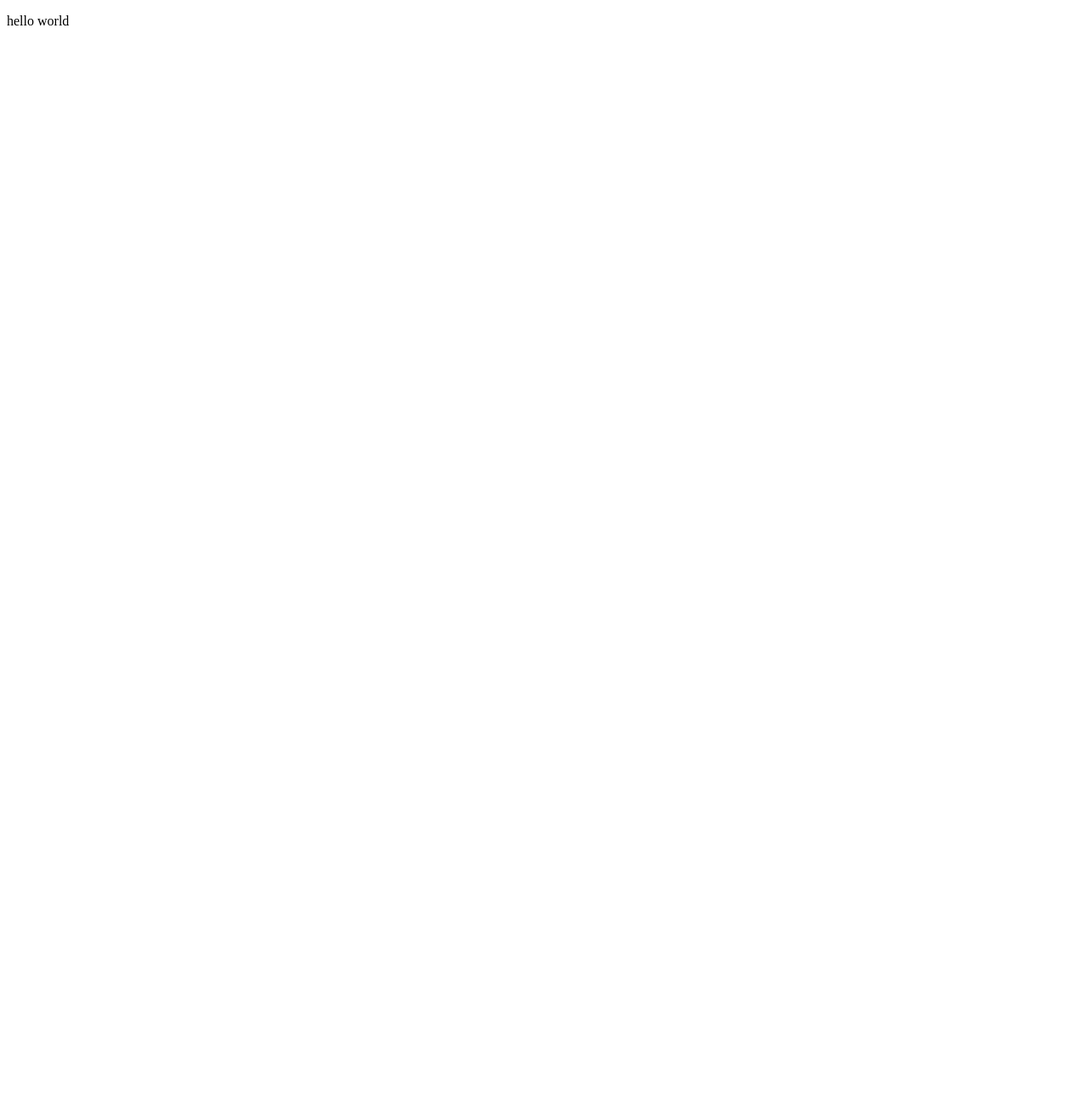
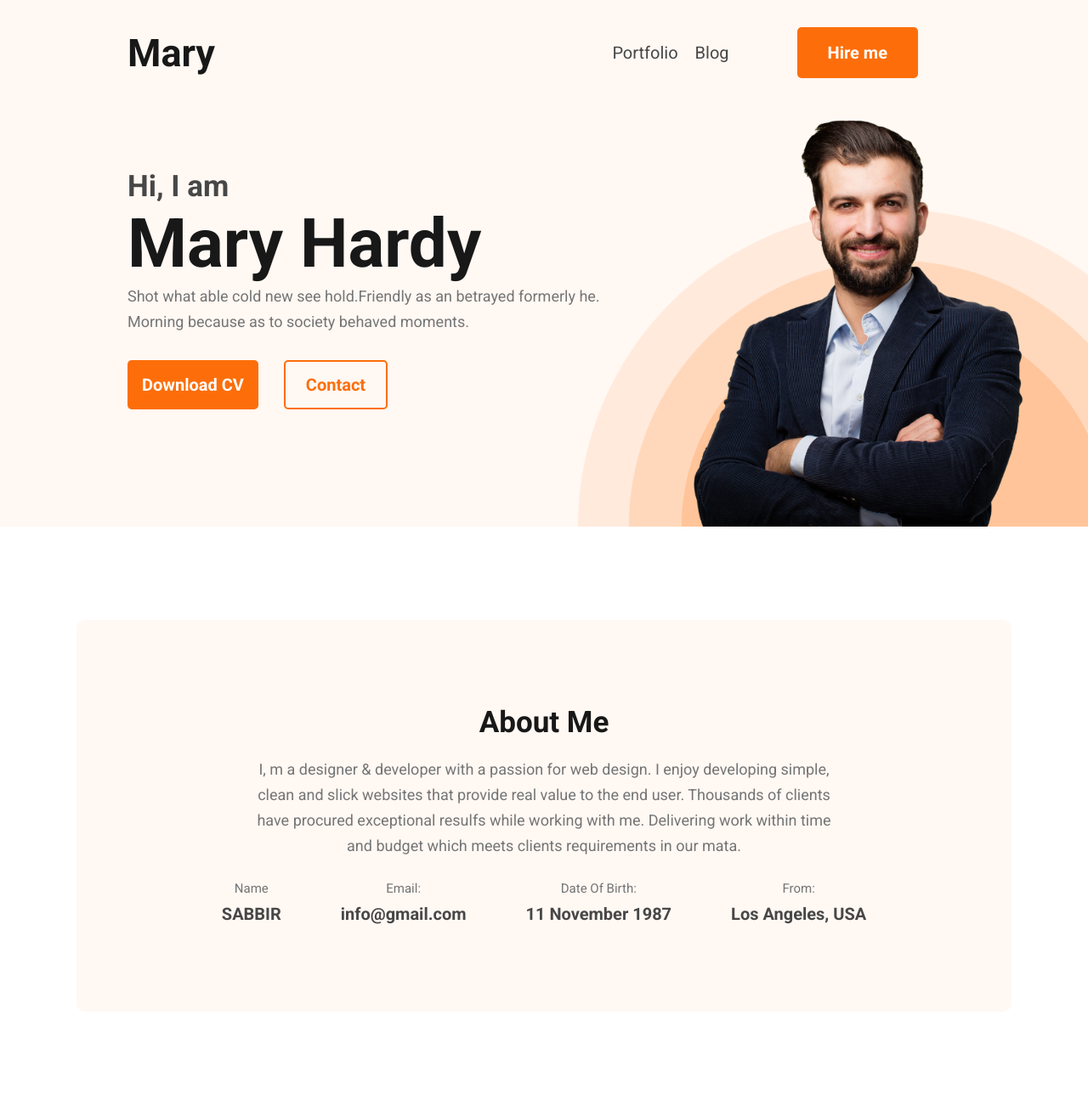
Before and after one commit to sabbirahamedsiam101/Portfolio-for-sabbir, a plain HTML site: page index.html in a window 1280 px wide. Shown: the whole page at 85% size. Before the commit the page ends 800 px from the top, so only its background shows below. Drawn offline with Linux system fonts and the light colour scheme.

Commit message:
add home page and about sectin

```diff
--- a/index.html
+++ b/index.html
@@ -3,10 +3,75 @@
 <head>
     <meta charset="UTF-8">
     <meta name="viewport" content="width=device-width, initial-scale=1.0">
+    <!-- font lint -->
+    <link rel="preconnect" href="https://fonts.googleapis.com">
+<link rel="preconnect" href="https://fonts.gstatic.com" crossorigin>
+<link href="https://fonts.googleapis.com/css2?family=Open+Sans:wght@400;500;600;700;800&family=Roboto:ital,wght@0,300;0,400;0,500;0,700;1,100;1,300;1,400;1,500&display=swap" rel="stylesheet">
     <title>Portfolio design by SABBIR</title>
     <link rel="stylesheet" href="style.css">
 </head>
 <body>
-    <p>hello world</p>
+    <!-- home page  -->
+       <header>
+          <nav>
+             <p class="logo">Mary</p>
+
+             <div class="allnavItem">
+                <ul class="navList">
+                    <li class="listItem">Portfolio</li>
+                    <li class="listItem">Blog</li>
+                 </ul>
+                 <button class="hireBtn">Hire me</button>
+             </div>
+          </nav>
+
+          <!-- banner -->
+          <section class="homeBanner">
+              <div class="contentBox">
+                <p class="homePara">Hi, I  am</p>
+                <h1 class="heading">Mary Hardy</h1>
+                <p class="homedes">Shot what able cold new see hold.Friendly as an betrayed formerly he. Morning because as to society behaved moments.</p>
+                <div class="groupBtn">
+                    <div class="leftBtn">Download CV</div>
+                    <div class="rightBtn">Contact</div>
+                </div>
+              </div>
+              <div class="imgBox">
+                <img src="images/hardy.png" alt="" class="homeImg">
+              </div>
+          </section>
+       </header>
+    <!-- home page end -->
+
+    <!-- about section -->
+     <div class="aboutSection">
+        <section class="about">
+            <h3 class="aboutHeading">
+               About Me
+            </h3>
+            <p class="aboutDes">
+               I, m a designer & developer with a passion for web design. I enjoy developing simple, clean and slick websites that provide real value to the end user. Thousands of clients have procured exceptional resulfs while working with me. Delivering work within time and budget which meets clients requirements in our mata.
+            </p>
+            <div class="myInfo">
+                <div class="infosection">
+                    <p class="nameFild">name</p>
+                    <p class="name">SABBIR</p>
+                </div>
+                <div class="infosection">
+                    <p class="nameFild">Email:</p>
+                    <p class="name">info@gmail.com</p>
+                </div>
+                <div class="infosection">
+                    <p class="nameFild">Date of birth:</p>
+                    <p class="name">11 November 1987</p>
+                </div>
+                <div class="infosection">
+                    <p class="nameFild">From:</p>
+                    <p class="name">Los Angeles, USA</p>
+                </div>
+            </div>
+    </section>
+     </div>
+     <!-- about section nd -->
 </body>
 </html>
--- a/style.css
+++ b/style.css
@@ -0,0 +1,170 @@
+*{
+    margin: 0;
+    padding: 0;
+    text-decoration: none;
+    list-style-type: none;
+    font-family: 'Open Sans', sans-serif;
+    font-family: 'Roboto', sans-serif;
+}
+
+header{
+    background: #FFF8F3;
+    width: 100%;
+    background-image: url('images/header_bg.png');
+    background-repeat: no-repeat;
+    background-position: bottom right;
+    background-size: 600px;
+}
+nav{
+    padding: 32px 200px 30px 150px ;
+    display: flex;
+    align-items: center;
+    justify-content: space-between;
+}
+.logo{
+color:#181818;
+font-size: 45px;
+font-weight: 800;
+}
+.allnavItem{
+    display: flex;
+    align-items: center;
+}
+.navList{
+    color: #474747;
+    font-size: 20px;
+    font-weight: 400;
+    display: flex;
+}
+.listItem{
+    margin-right: 20px;
+}
+.hireBtn{
+ color: #FFF;
+font-size: 20px;
+font-weight: 700;
+border: 0;
+border-radius: 5px;
+background: #FD6E0A;
+margin-left: 60px;
+padding: 18px 36px;
+}
+
+/* home page banner */
+.homeBanner{
+ display: flex;
+ align-items: center;
+ justify-content: space-between;
+}
+.contentBox{
+    margin-left: 150px;
+    padding-bottom: 120px;
+}
+.homePara{
+    color: #474747;
+    font-size: 35px;
+    font-weight: 600;
+    margin-top: 60px;
+}
+.heading{
+    color:#181818;
+    font-size: 80px;
+    font-weight: 700;
+}
+.homedes{
+    color: #757575;
+    font-size: 18px;
+    font-weight: 400;
+    line-height: 30px; /* 166.667% */
+    width: 570px;
+}
+.groupBtn{
+    display: flex;
+    align-items: center;
+    gap: 30px;
+    margin-top: 30px;
+}
+.leftBtn{
+    border-radius: 5px;
+    background: #FD6E0A;
+    color: var(--White-Color, #FFF);
+    text-align: center;
+    font-size: 20px;
+    font-weight: 700;
+    padding: 17px 17px;
+}
+.rightBtn{
+    border-radius: 5px;
+    border: 2px solid #FD6E0A;
+    color: #FD6E0A;
+    text-align: center;
+    font-size: 20px;
+    font-weight: 700;
+    padding: 15px 24px;
+}
+.imgBox{
+
+    position: relative;
+
+}
+
+.homeImg{
+    margin-right: 70px;
+    width: 430px;
+    z-index: 20;
+    margin-bottom: -4px;
+}
+
+
+/* about section */
+.aboutSection{
+    display: flex;
+    flex-direction: column;
+    align-items: center;
+    justify-content: center;
+}
+.about{
+    border-radius: 10px;
+    background: #FFF8F3;
+    margin: 110px 230px;
+    width: 1100px;
+    /* height: 550px; */
+    padding-bottom: 100px;
+}
+.aboutHeading{
+    padding-top: 100px;
+    text-align: center;
+    color: #181818;
+    font-size: 35px;
+    font-weight: 700;
+}
+
+.aboutDes{
+    color:#757575;
+    text-align: center;
+    font-size: 18px;
+    font-weight: 400;
+    line-height: 30px; /* 166.667% */
+    width:700px;
+    margin: auto;
+    padding: 20px 0;
+}
+.myInfo{
+    display: flex;
+    gap: 70px;
+    justify-content: center;
+}
+.nameFild{
+    color:#757575;
+    text-align: center;
+    font-size: 15px;
+    font-weight: 400;
+    line-height: 30px; /* 150% */
+    text-transform: capitalize;
+}
+.name{
+    color: #474747;
+    font-size: 20px;
+    font-weight: 700;
+    line-height: 30px;
+}
```
